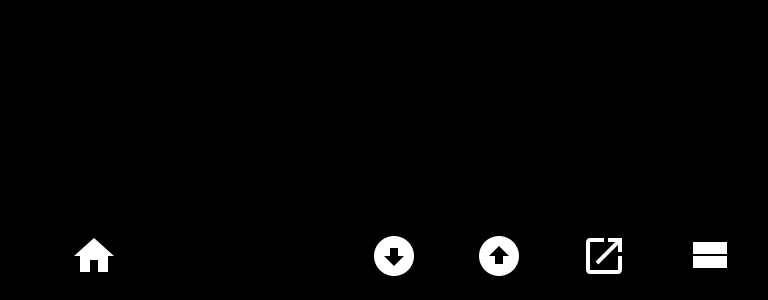
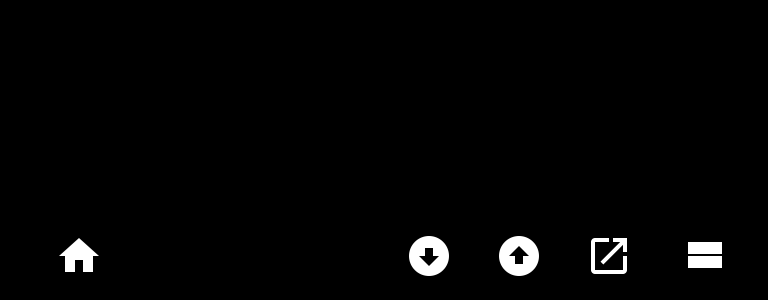
Before and after one commit to lulebe/smartmirror, an Electron app: page index.html in a window 768 px wide. Shown: the part 500-800 px from the top of the page. Drawn offline with Linux system fonts and the light colour scheme.

Commit message:
adjusted btn positions

```diff
--- a/css/main.css
+++ b/css/main.css
@@ -219,19 +219,19 @@ body {
   animation: rotate-btn 1s infinite;
 }
 #btn-cues img:nth-child(1) {
-  left: 70px;
+  left: 55px;
 }
 #btn-cues img:nth-child(2) {
-  right: 350px;
+  right: 315px;
 }
 #btn-cues img:nth-child(3) {
-  right: 245px;
+  right: 225px;
 }
 #btn-cues img:nth-child(4) {
-  right: 140px;
+  right: 135px;
 }
 #btn-cues img:nth-child(5) {
-  right: 35px;
+  right: 40px;
 }
 
 
```
